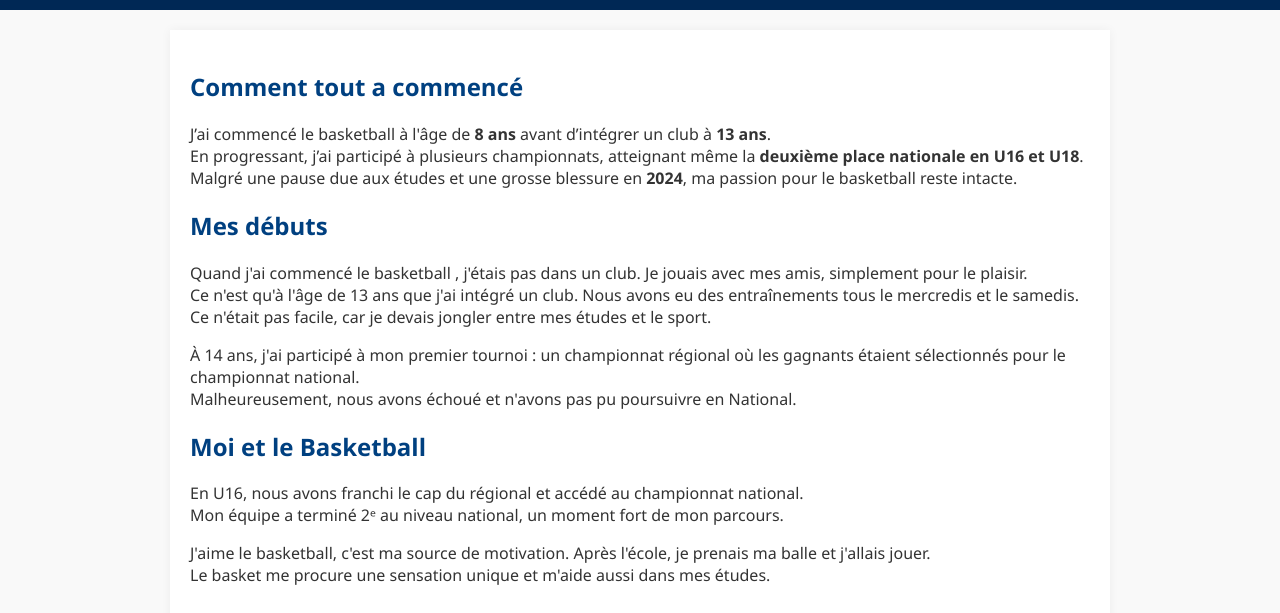
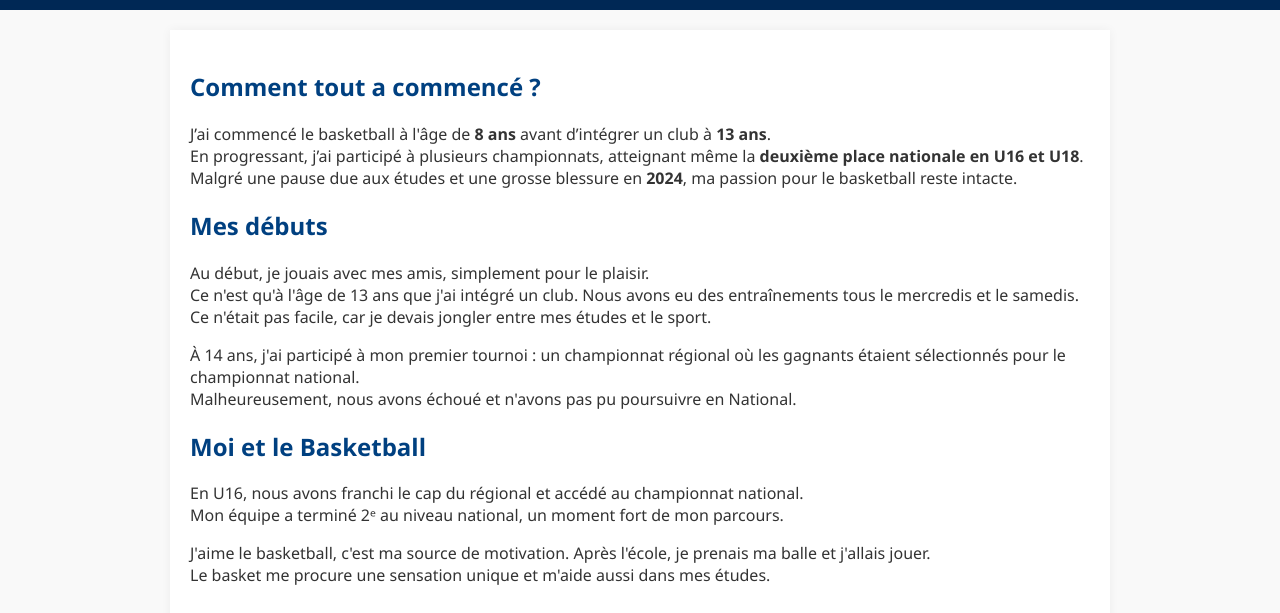
Before and after one commit to Sylvio04/bio-perso, a plain HTML site: page bio.html in a window 1280 px wide. Shown: the part 143-756 px from the top of the page. Drawn offline with Linux system fonts and the light colour scheme.

Commit message:
Update bio.html
correction h2

```diff
--- a/bio.html
+++ b/bio.html
@@ -30,7 +30,7 @@
 
 
 <article>
-	<h2> Comment tout a commencé </h2>
+	<h2> Comment tout a commencé ? </h2>
 	<p>
 	J’ai commencé le basketball à l'âge de <b> 8 ans </b> avant d’intégrer un club à <b>13 ans</b>.<br>
 	En progressant, j’ai participé à plusieurs championnats, atteignant même la <b>deuxième place nationale en U16 et U18</b>. <br>
@@ -38,7 +38,7 @@
 	</p>
   	<h2>Mes débuts</h2>
 	<p>
-	Quand j'ai commencé le basketball , j'étais pas dans un club. Je jouais avec mes amis, simplement pour le plaisir. <br>
+	Au début, je jouais avec mes amis, simplement pour le plaisir. <br>
 	Ce n'est qu'à l'âge de 13 ans que j'ai intégré un club. Nous avons eu des entraînements tous le mercredis et le samedis.<br>
 	Ce n'était pas facile, car je devais jongler entre mes études et le sport.
 	</p>
```
